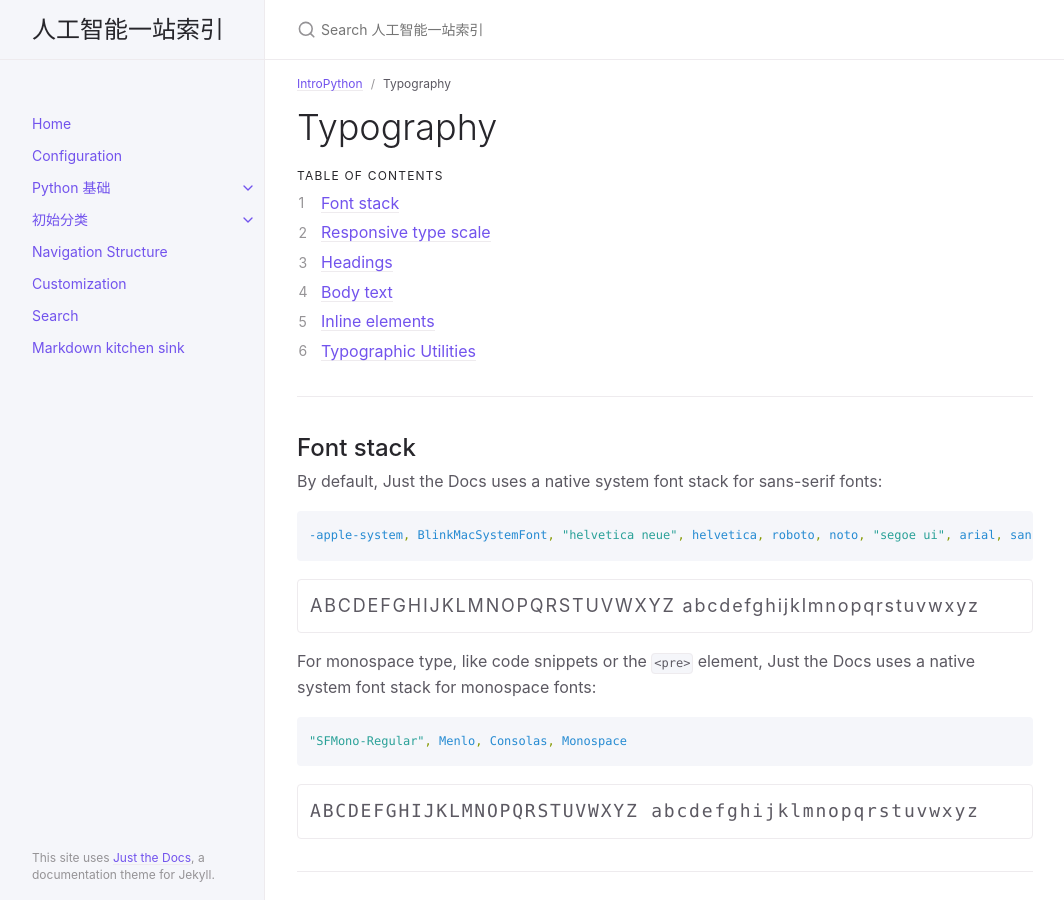
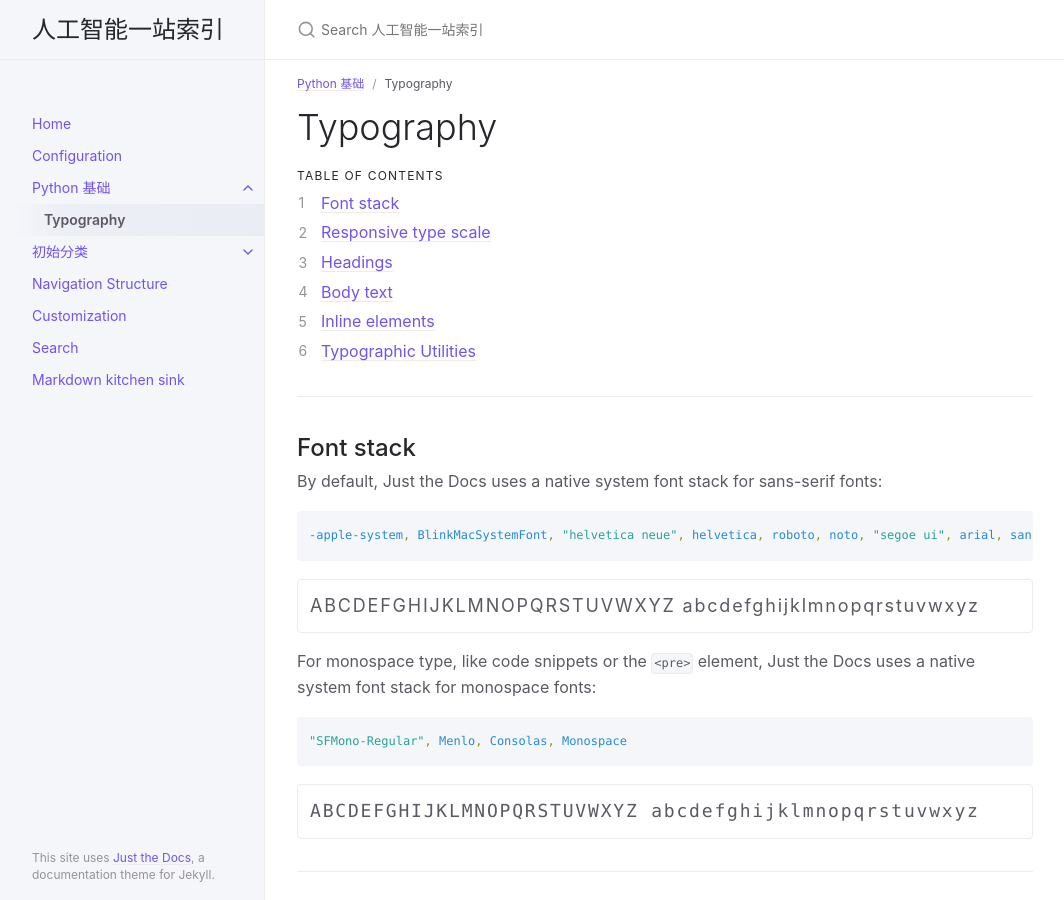
Before and after one commit to Michael-yunfei/MyPython, a Jekyll site: the page built from docs/IntroPython/typography.md, in a window 1280 px wide and 900 px high. Shown: the whole window, without its empty margins (107-1171 px from the left). Built offline with Jekyll 4.4.1, drawn with Linux system fonts in a browser that asks for light colours.

```diff
--- a/docs/IntroPython/typography.md
+++ b/docs/IntroPython/typography.md
@@ -1,7 +1,7 @@
 ---
 layout: default
 title: Typography
-parent: IntroPython
+parent: Python 基础
 nav_order: 1
 ---
 
```
Also changed, not shown: index.md (+1 -0 lines).
